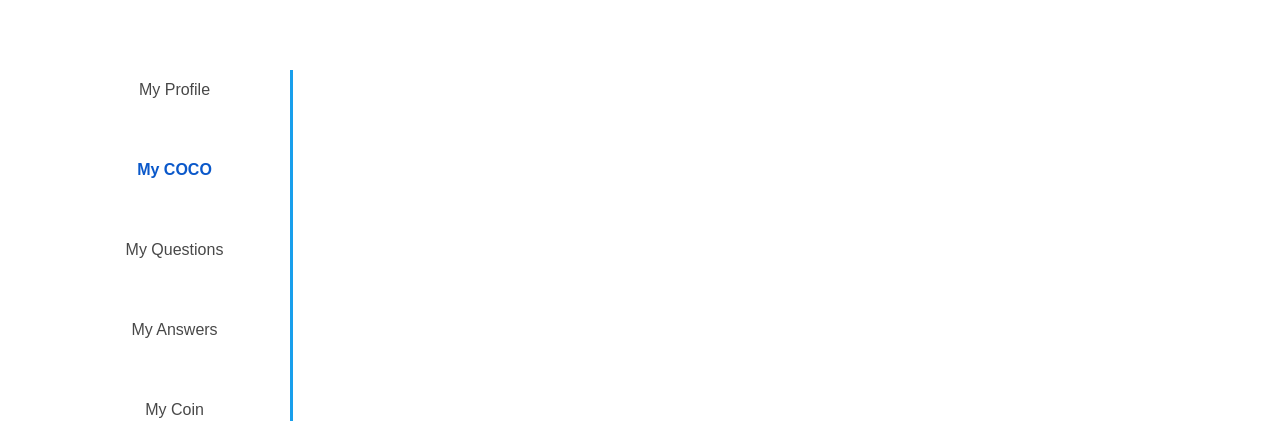
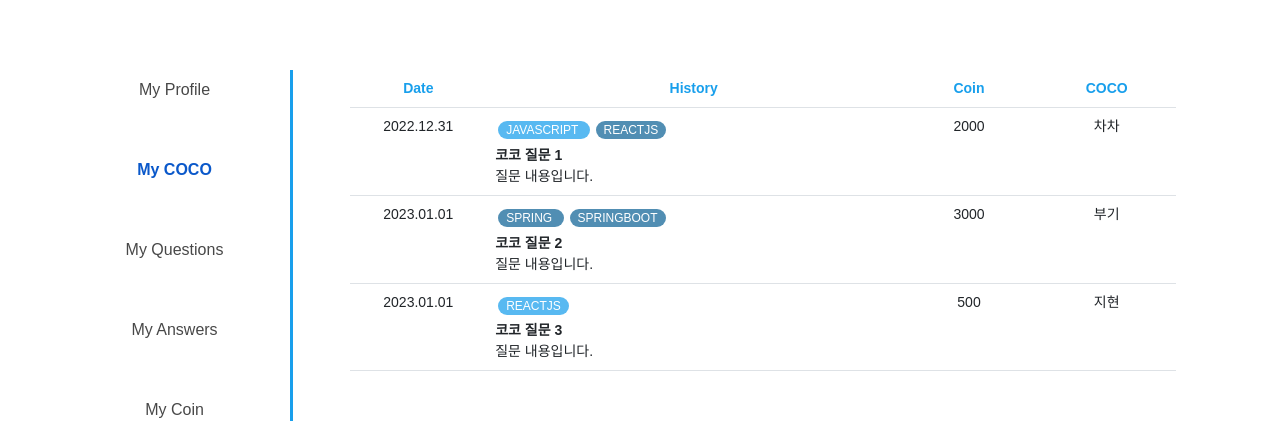
Before and after one commit to beansby/react-coco, a React (Create React App) app: page /mypage in a window 1280 px wide. Both pictures are taken after a click on the link "My COCO". Shown: the part 348-769 px from the top of the page. Built offline with nearby package versions, Linux system fonts and the light colour scheme; no server answers; a small style sheet from the web is missing; a web font is replaced by a local one.

Commit message:
my coco tab - 임시

```diff
--- /dev/null
+++ b/src/views/Mypage/MyCocoTab.js
@@ -0,0 +1,100 @@
+import {useDispatch, useSelector} from "react-redux";
+import {useCookies} from "react-cookie";
+import axios from "axios";
+import {requestToken} from "../../redux/requestToken";
+import {Button, Table} from "reactstrap";
+import {useEffect, useState} from "react";
+
+
+function MyCoinTab(){
+    // 토큰 보내기 시작
+    const token = useSelector(state => state.Authorization);
+    const memberId = useSelector(state => state.MemberId);
+    const dispatch = useDispatch();
+
+    const [member, setMember] = useState({});
+    const [cookie, setCookie] = useCookies([]);
+
+    const requestUser = async () => {
+        try {
+            const res = await axios.post('http://localhost:8080/api/members/profile', null,
+                {
+                    headers:{Authorization: token},
+                    params:{id:memberId}
+                })
+            setMember(res.data);
+            // console.log(res.data);
+        } catch(err){
+            if(err.request.status == 401){
+                const rescode = err.response.data.rescode;
+
+                if(rescode == 100){
+                    requestToken(token, dispatch, cookie, setCookie);
+                }
+            }
+        }
+    }
+
+    useEffect(()=>{
+        requestUser();
+    }, [token]);
+    // 토큰 보내기 끝
+
+
+    return(
+        <div>
+            <Table className='align-items-center table-coin text-center'>
+                <thead className="table-questions-col">
+                <tr className='table-coin-header'>
+                    <th scope='col' className='col-2'> Date </th>
+                    <th scope='col' className='col-6'> History </th>
+                    <th scope='col' className='col-2'> Coin </th>
+                    <th scope='col' className='col-2'> COCO </th>
+                </tr>
+                </thead>
+                <tbody>
+                    <tr className='my-auto'>
+                        <td className='my-auto'> 2022.12.31 </td>
+                        <td className='text-start my-auto'>
+                            <span className='tag-size'> JAVASCRIPT </span>
+                            <span className='tag-size tag-size-tech'> REACTJS </span>
+                            <br/>
+                            <strong> 코코 질문 1 </strong> <br/>
+                            질문 내용입니다.
+                        </td>
+                        <td className='my-auto'> 2000 </td>
+                        <td className='my-auto'> 차차 </td>
+                    </tr>
+
+                    <tr>
+                        <td> 2023.01.01 </td>
+                        <td className='text-start my-auto'>
+                            <span className='tag-size tag-size-tech'> SPRING </span>
+                            <span className='tag-size tag-size-tech'> SPRINGBOOT </span>
+                            <br/>
+                            <strong> 코코 질문 2 </strong> <br/>
+                            질문 내용입니다.
+                        </td>
+                        <td> 3000 </td>
+                        <td> 부기 </td>
+                    </tr>
+
+                    <tr>
+                        <td> 2023.01.01 </td>
+                        <td className='text-start my-auto'>
+                            <span className='tag-size'> REACTJS </span>
+                            <br/>
+                            <strong> 코코 질문 3 </strong> <br/>
+                            질문 내용입니다.
+                        </td>
+                        <td> 500 </td>
+                        <td> 지현 </td>
+                    </tr>
+                </tbody>
+            </Table>
+
+        </div>
+    )
+}
+
+export default MyCoinTab;
--- a/src/views/Mypage/MyPageEdit.js
+++ b/src/views/Mypage/MyPageEdit.js
@@ -17,6 +17,7 @@ import MyProfileTab from "./MyProfileTab";
 import MyQuestionsTab from "./MyQuestionsTab";
 import MyAnswersTab from "./MyAnswersTab";
 import MyCoinTab from "./MyCoinTab";
+import MyCocoTab from "./MyCocoTab";
 
 
 function MyPageEdit() {
@@ -100,6 +101,10 @@ function MyPageEdit() {
                                         <MyProfileTab />
                                     </TabPane>
 
+                                    <TabPane tabId='profile2' className='mypage-tab-item'>
+                                        <MyCocoTab/>
+                                    </TabPane>
+
                                     {/*My Questions 탭*/}
                                     <TabPane tabId='profile3' className='mypage-tab-item'>
                                         <MyQuestionsTab/>
```
